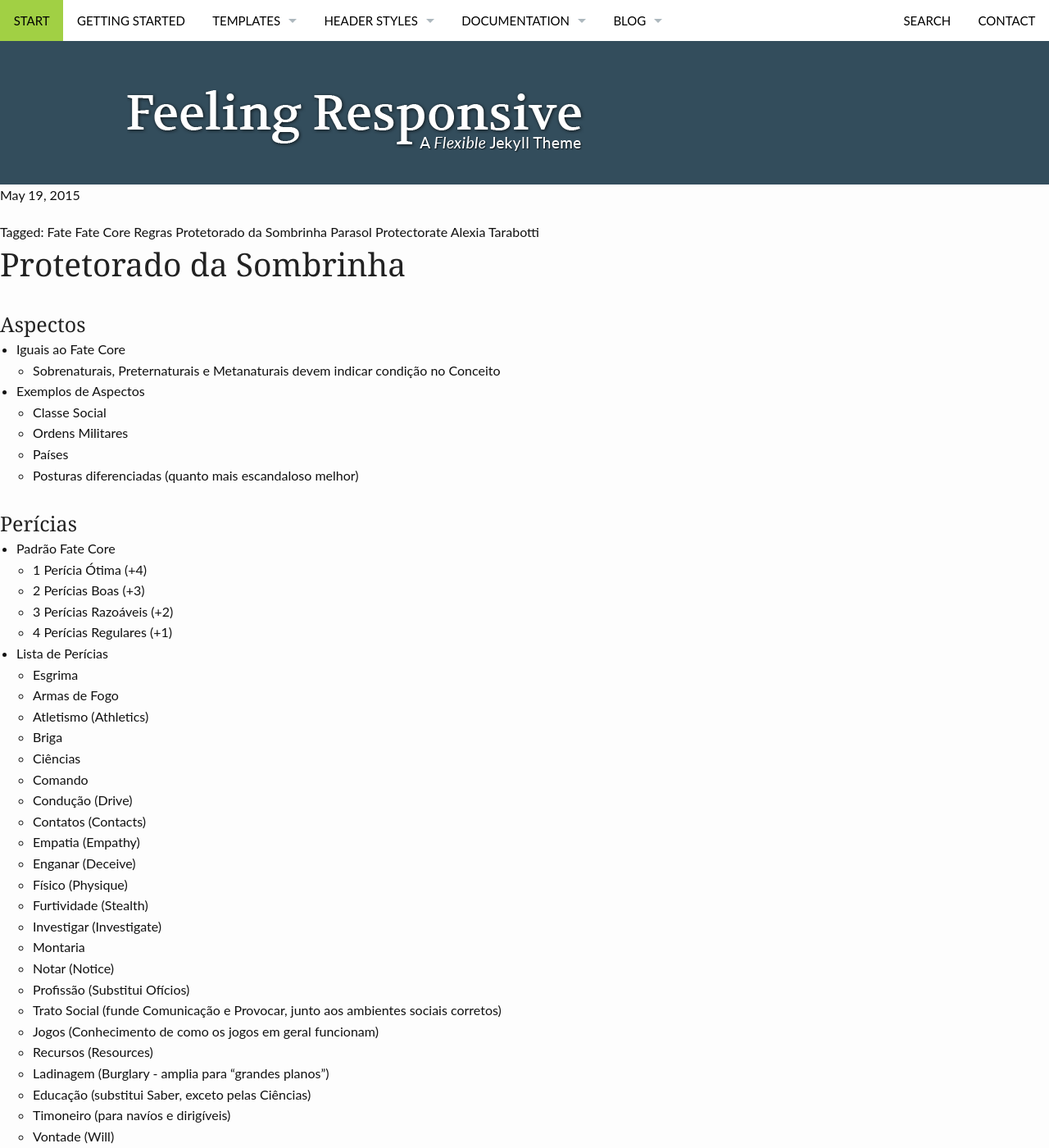
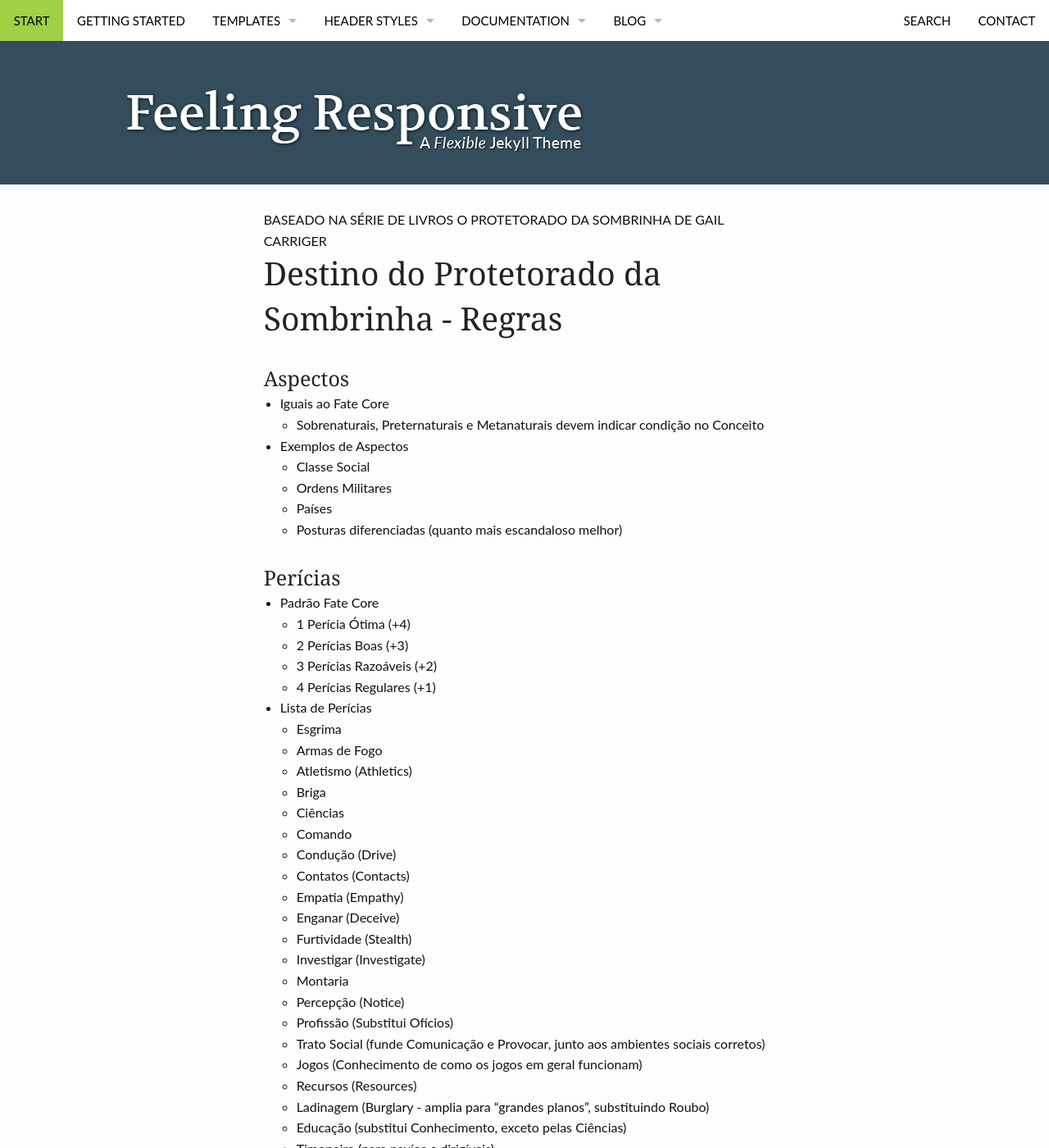
Before and after one commit to fabiocosta0305/fabiocosta0305.github.io-old, a Jekyll site: the page built from _posts/RPG/2015-05-19-DestinoDoProtetoradoDaSombrinha-regras.md, in a window 1280 px wide and 1400 px high. Shown: the whole window at 82% size. Built offline with Jekyll 4.4.1, drawn with Linux system fonts in a browser that asks for light colours; some of the changed text lies outside the part shown.

Commit message:
Mudando tema Jekyll - Feeling Responsible

```diff
--- a/_posts/RPG/2015-05-19-DestinoDoProtetoradoDaSombrinha-regras.md
+++ b/_posts/RPG/2015-05-19-DestinoDoProtetoradoDaSombrinha-regras.md
@@ -1,11 +1,17 @@
 ---
 title: Destino do Protetorado da Sombrinha - Regras
-layout: post
-tags: ["Fate","Fate Core","Regras", "Protetorado da Sombrinha", "Parasol Protectorate", "Alexia Tarabotti"]
+subheadline: baseado na série de livros O Protetorado da Sombrinha de Gail Carriger
+layout: page
+categories:
+ - RPG
+tags:
+ - Fate
+ - Fate Core
+ - Regras
+ - Protetorado da Sombrinha
+ - Parasol Protectorate
+ - Alexia Tarabotti
 ---
-
-Protetorado da Sombrinha
-========================
 
 ### Aspectos
 
@@ -34,18 +40,18 @@ Protetorado da Sombrinha
   - Contatos (Contacts)
   - Empatia (Empathy)
   - Enganar (Deceive)
-  - Físico (Physique)
   - Furtividade (Stealth)
   - Investigar (Investigate)
   - Montaria
-  - Notar (Notice)
+  - Percepção (Notice)
   - Profissão (Substitui Ofícios)
   - Trato Social (funde Comunicação e Provocar, junto aos ambientes sociais corretos)
   - Jogos (Conhecimento de como os jogos em geral funcionam)
   - Recursos (Resources)
-  - Ladinagem (Burglary - amplia para "grandes planos")
-  - Educação (substitui Saber, exceto pelas Ciências)
+  - Ladinagem (Burglary - amplia para "grandes planos", substituindo Roubo)
+  - Educação (substitui Conhecimento, exceto pelas Ciências)
   - Timoneiro (para navíos e dirigíveis)
+  - Vigor (Physique)
   - Vontade (Will)
 
 ### Façanhas
```
